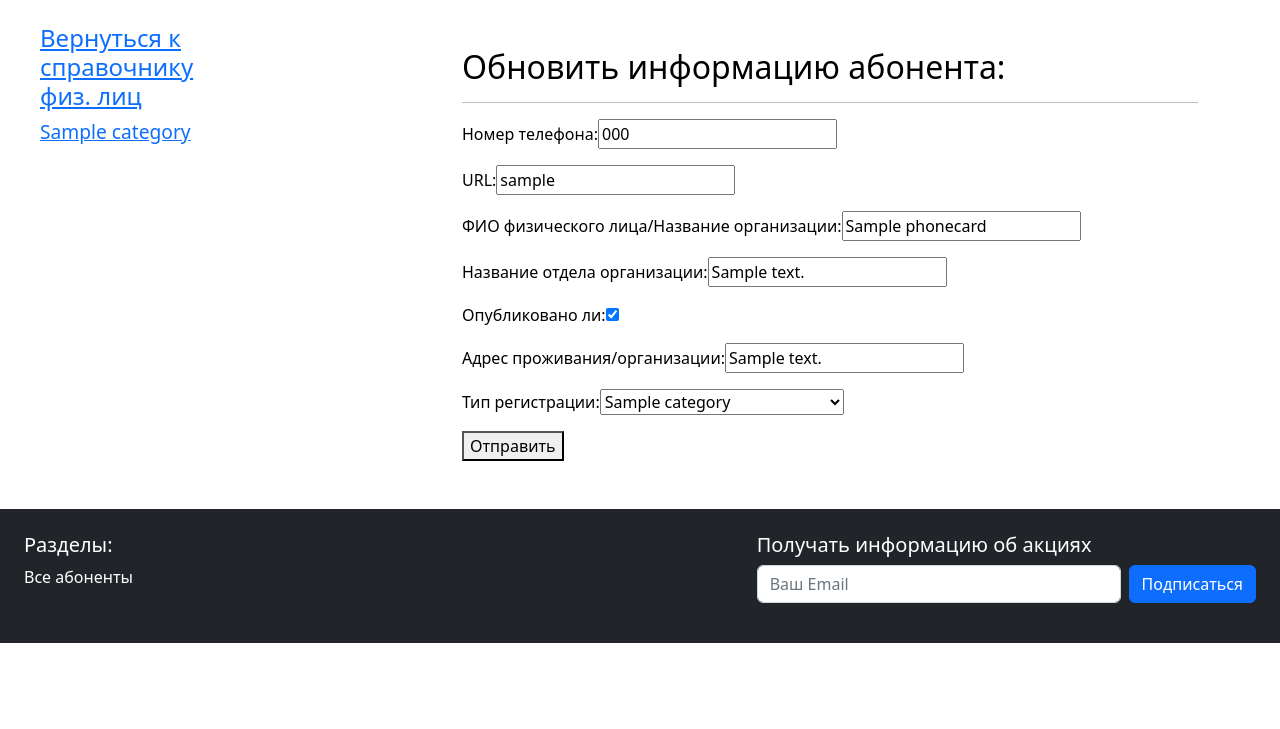
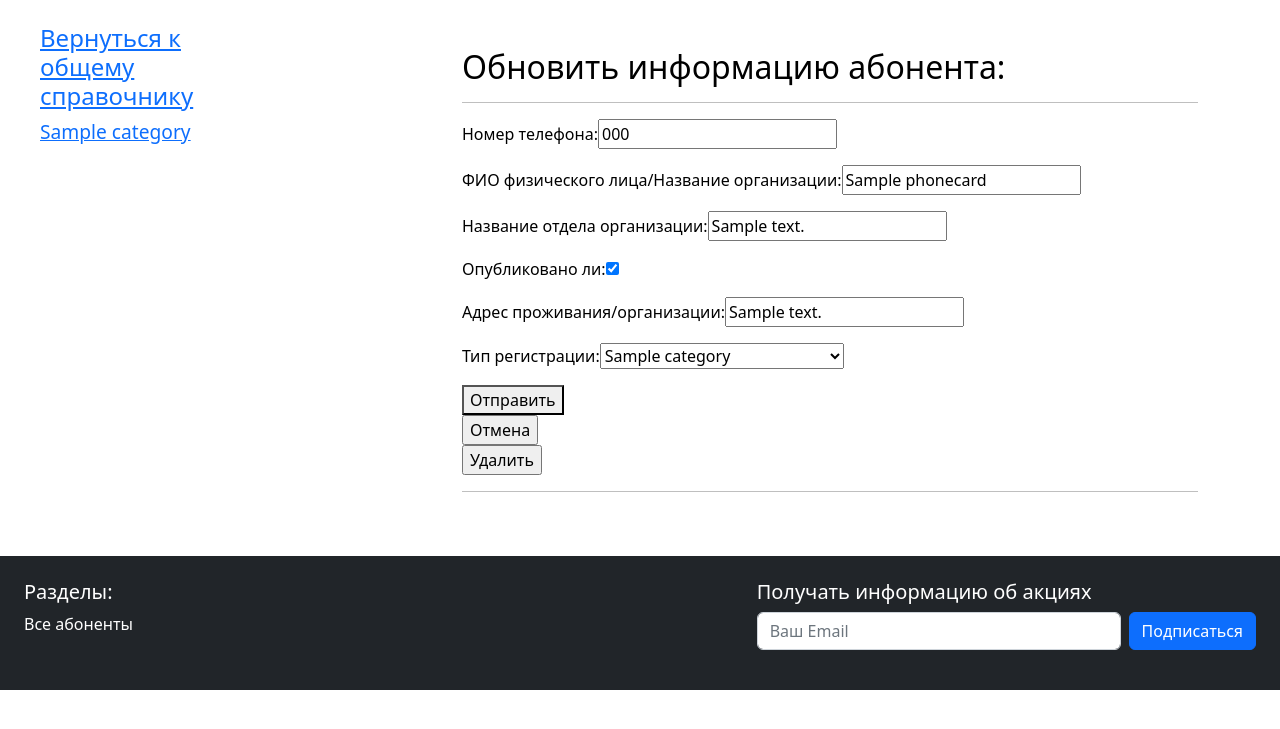
Before and after one commit to PetruccioU/phone_book_, a Django app: a page that uses phone_book/templates/base.html in a window 1280 px wide. Shown: the part 56-785 px from the top of the page. Run offline with Django 4.2, Linux system fonts and the light colour scheme; a user stored in the database is signed in; tables that the repository leaves empty hold one stand-in row (values such as "Sample post").

Commit message:
Небольшие изменения

```diff
--- a/phone_book/phone_book_app/forms.py
+++ b/phone_book/phone_book_app/forms.py
@@ -2,6 +2,8 @@ from django import forms
 from django.contrib.auth.forms import UserCreationForm, AuthenticationForm
 from django.contrib.auth.models import User
 from django.core.exceptions import ValidationError
+from django.template.defaultfilters import slugify
+
 from .models import *
 
 
@@ -13,21 +15,19 @@ class AddPersonCardForm(forms.ModelForm):
 
     class Meta:
         model = PhoneCard
+        #prepopulated_fields = {'slug': ('name',)}
         fields = ['phone_number',
-                  'slug',
                   'name',
                   'company_division_name',
                   'is_published',
                   'address',
-                  'cat']
+                  'cat',
+                  #'slug',
+                  ]
         widgets = {
             'phone_number': forms.TextInput(attrs={
                 'class': 'form-input',
                 'placeholder': 'Введите номер телефона...'
-            }),
-            'slug': forms.TextInput(attrs={
-                'class': 'form-input',
-                'placeholder': 'Введите слаг...'
             }),
             'name': forms.TextInput(attrs={
                 'class': 'form-input',
@@ -41,6 +41,10 @@ class AddPersonCardForm(forms.ModelForm):
                 'class': 'form-input',
                 'placeholder': 'Введите адрес организации...'
             }),
+            # 'slug': forms.TextInput(attrs={
+            #     'class': 'form-input',
+            #     'placeholder': 'Введите слаг...'
+            # }),
         }
 
     def clean_phone_number(self):
--- a/phone_book/phone_book_app/views.py
+++ b/phone_book/phone_book_app/views.py
@@ -13,7 +13,7 @@ from .models import *
 from .forms import *
 from .utils import *
 from django.views.generic.edit import UpdateView
-
+from django.template.defaultfilters import slugify
 
 # Create your views here.
 
@@ -64,6 +64,11 @@ class AddPhoneCardForm(LoginRequiredMixin, DataMixinPhoneCard, CreateView):
         c_def=self.get_user_context(title='Добавить новое физическое лицо')
         return {**context, **c_def}
 
+    def form_valid(self, form):
+        # "Слагифицируем" ФИО/название карточки.
+        form.instance.slug = slugify(form.cleaned_data['name'])
+        return super().form_valid(form)
+
 
 # Редактирование данных абонента:
 class CardUpdateView(LoginRequiredMixin, DataMixinPhoneCard, UpdateView):
@@ -80,7 +85,7 @@ class CardUpdateView(LoginRequiredMixin, DataMixinPhoneCard, UpdateView):
     def get_context_data(self, *, object_list=None, **kwargs):
         context = super().get_context_data(**kwargs)
         catid = PhoneCard.objects.get(slug=self.kwargs['slug'])
-        context['post'] = catid
+        context['card'] = catid
         c_def=self.get_user_context(title='Обновить информацию об абоненте')
         return {**context, **c_def}
 
--- a/phone_book/templates/all_phone_cards.html
+++ b/phone_book/templates/all_phone_cards.html
@@ -29,8 +29,9 @@
       <form style="float:right;" action="{% url 'update' p.slug %}">
           <input type="submit" value="Редактировать">
       </form>
-      <form style="float:right;" action="/delete_card/{{p.slug}}/" method = "post">{% csrf_token %}
-          <input type="submit" value="Удалить">
+      <form style="float:right;" action="/delete_card/{{p.slug}}/" method="post" onsubmit="return confirm('Вы уверены, что хотите удалить эту карточку?');">
+      {% csrf_token %}
+      <input type="submit" value="Удалить">
       </form>
     <p>Доступные действия:</p>
     <hr>
--- a/phone_book/templates/base.html
+++ b/phone_book/templates/base.html
@@ -67,7 +67,7 @@
           {% if cat_selected == 0 %}
 		    <li class="selected"><h4>Все типы регистрации:</h4></li>
           {% else %}
-		    <li><a href="{% url 'all_cards' %}"><h4>Вернуться к справочнику физ. лиц</h4></a></li>
+		    <li><a href="{% url 'all_cards' %}"><h4>Вернуться к общему справочнику</h4></a></li>
           {% endif %}
 
           {% for c in cats %}
--- a/phone_book/templates/update_form.html
+++ b/phone_book/templates/update_form.html
@@ -9,15 +9,25 @@
 <h2>Обновить информацию абонента:</h2>
 
 <hr>
-<form action="{% url 'update' post.slug %}" method="post" enctype="multipart/form-data">
+
+<form action="{% url 'update' card.slug %}" method="post" enctype="multipart/form-data">
   {% csrf_token %}
   <div class="form-error">{{ form.non_field_errors }}</div>
   {% for f in form %}
     <p><label class="form label" for="{{ f.id_for_label }}">{{f.label}}: </label>{{ f }}</p>
     <div class="form-error">{{ f.errors }}</div>
   {% endfor %}
-  <!--{{ form.as_p }}-->
   <button type="submit">Отправить</button>
 </form>
+<form action="/card/{{card.slug}}/" method="get">
+    {% csrf_token %}
+    <input type="submit" value="Отмена">
+</form>
+<form action="/delete_card/{{card.slug}}/" method="post" onsubmit="return confirm('Вы уверены, что хотите удалить эту карточку?');">
+    {% csrf_token %}
+    <input type="submit" value="Удалить">
+</form>
 
+
+  <hr>
 {% endblock %}
```
Also changed, not shown: phone_book/phone_book_app/models.py (+0 -29 lines), phone_book/templates/a_phone_card.html (+5 -24 lines), phone_book/templates/add_phone_card.html (+3 -13 lines).
